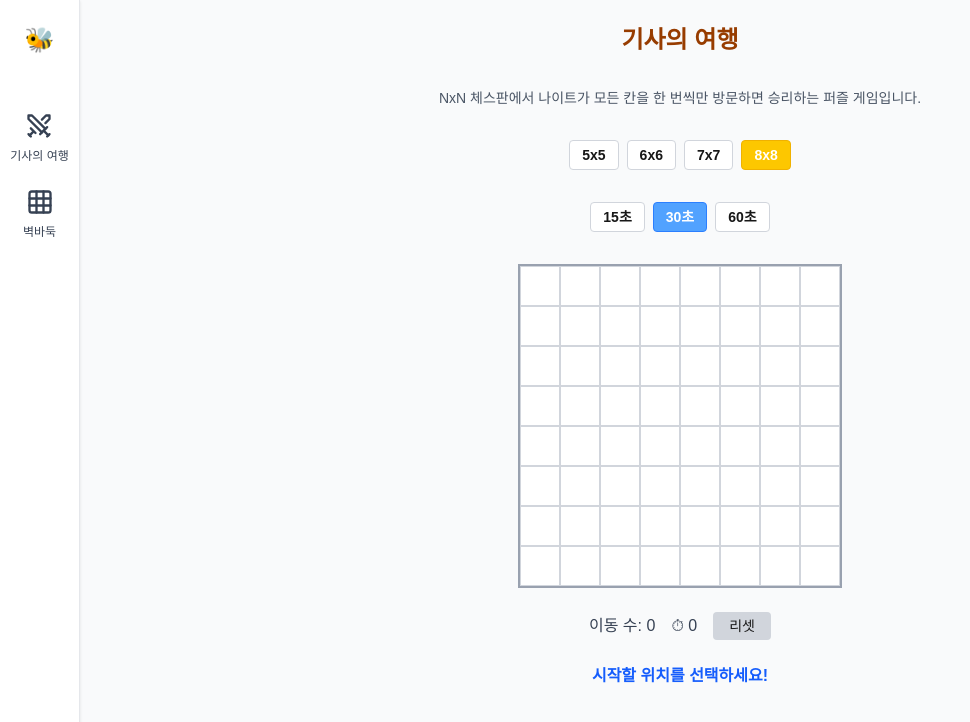
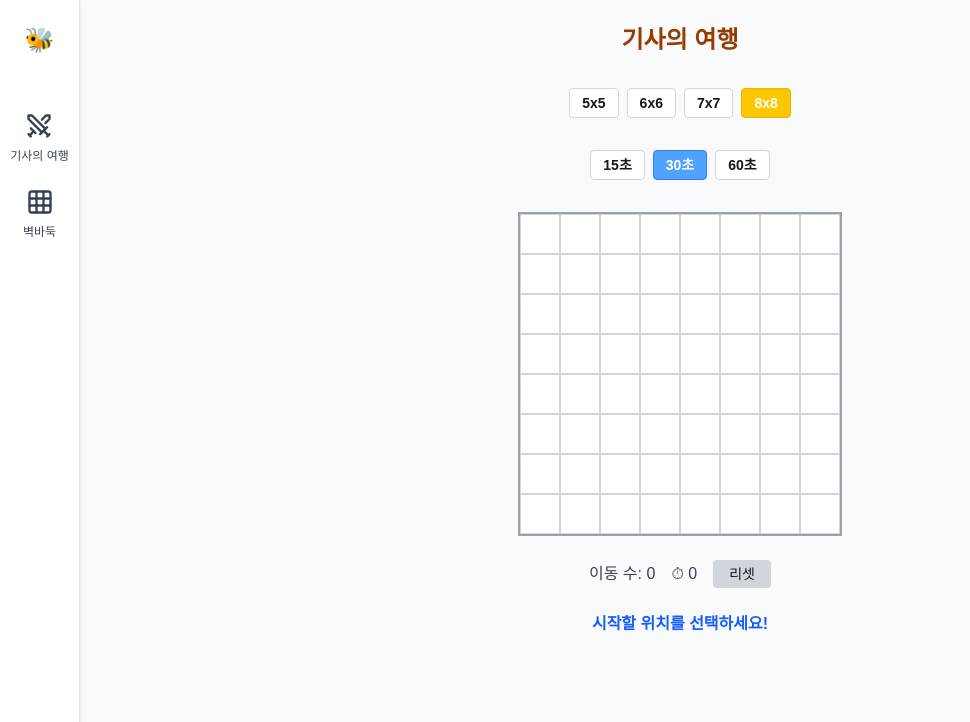
Before and after one commit to PyeongBee/bee_games, a Next.js app: page /knights-tour in a window 1280 px wide. Shown: the top 722 px of the page, without its empty margins (0-970 px from the left). Built offline with nearby package versions, Linux system fonts and the light colour scheme.

Commit message:
Revert "게임 설명 추가 및 벽바둑 게임판 배경 하얀색으로 수정"
This reverts commit afef9ab880898d220b2d96318dcb5b33aaee6434.

```diff
--- a/src/app/knights-tour/page.tsx
+++ b/src/app/knights-tour/page.tsx
@@ -142,9 +142,6 @@ export default function KnightsTour() {
   return (
     <div className='flex flex-col items-center gap-6'>
       <h2 className='text-2xl font-bold mb-2 text-amber-800'>기사의 여행</h2>
-      <p className='text-gray-600 text-center text-sm mb-2'>
-        NxN 체스판에서 나이트가 모든 칸을 한 번씩만 방문하면 승리하는 퍼즐 게임입니다.
-      </p>
       <div className='flex gap-2 mb-2'>
         {BOARD_SIZES.map((size) => (
           <button
--- a/src/app/wall-baduk/page.tsx
+++ b/src/app/wall-baduk/page.tsx
@@ -416,9 +416,6 @@ export default function WallBaduk() {
   return (
     <div className='flex flex-col items-center gap-6'>
       <h2 className='text-2xl font-bold mb-2 text-amber-800'>벽바둑</h2>
-      <p className='text-gray-600 text-center text-sm mb-2'>
-        돌을 움직이고 벽을 설치해 영역을 나누는 전략 보드게임입니다. 상대보다 더 넓은 영역을 차지해보세요!
-      </p>
       <div className='flex gap-2 mb-2 items-center'>
         {TIMER_OPTIONS.map((sec) => (
           <button
@@ -496,7 +493,7 @@ export default function WallBaduk() {
             return (
               <button
                 key={idx}
-                className={`w-12 h-12 flex items-center justify-center border border-gray-300 text-2xl bg-white ${highlight} hover:bg-green-300 transition-colors relative`}
+                className={`w-12 h-12 flex items-center justify-center border border-gray-300 text-2xl ${bg} ${highlight} hover:bg-green-300 transition-colors relative`}
                 onClick={() => (phase === 'placement' ? handlePlacement(x, y) : handleCellClick(x, y))}
                 disabled={
                   gameEnd ||
```
